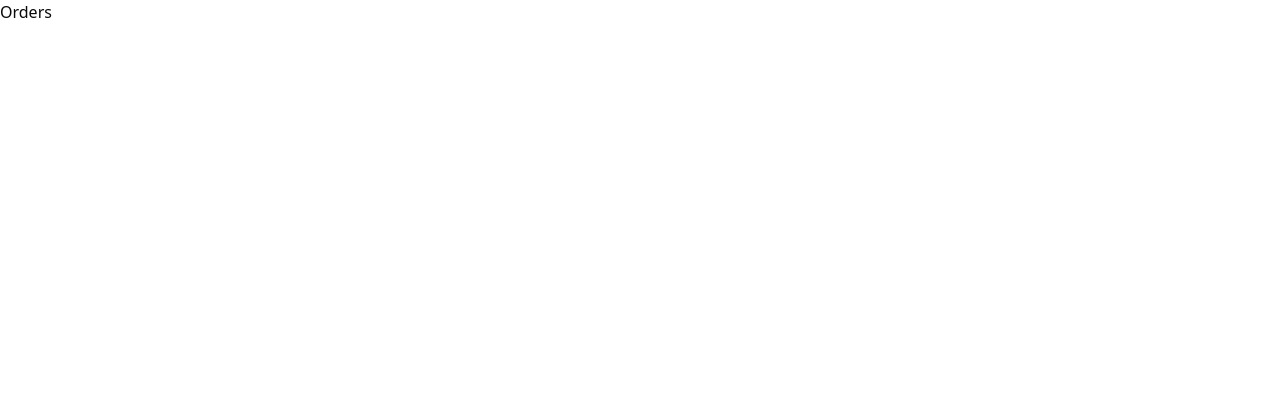
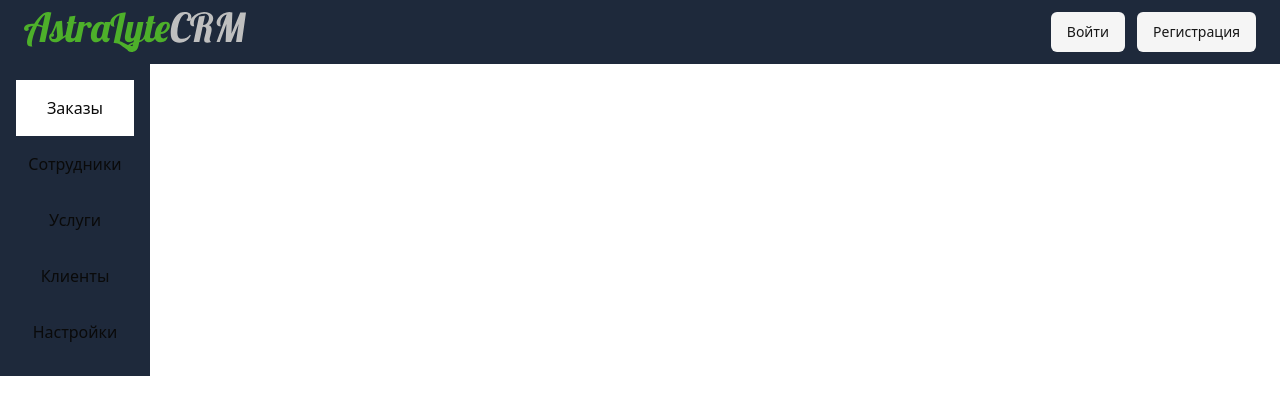
Before and after one commit to IvanGubkin/crm-astra, a React (Vite) app: page /orders in a window 1280 px wide. Shown: the top 414 px of the page. Built offline with nearby package versions, Linux system fonts and the light colour scheme.

Commit message:
add navigate

```diff
--- a/src/main.tsx
+++ b/src/main.tsx
@@ -1,7 +1,7 @@
 import {StrictMode} from "react";
 import {createRoot} from "react-dom/client";
-import "./index.css";
 import App from "./app/App";
+import "@/shared/styles/global.css"
 
 createRoot(document.getElementById("root")!).render(
   <StrictMode>
--- a/src/pages/orders/ui/orders.tsx
+++ b/src/pages/orders/ui/orders.tsx
@@ -1,3 +1,17 @@
-export function Orders(){
-    return<>Orders</>
+
+import {Header} from "@/widgets/header";
+import { Navigate } from "@/widgets/navigate";
+
+
+
+
+
+
+export function Orders() {
+  return (
+    <div className={"auth_page"}>
+      <Header />
+      <Navigate />
+    </div>
+  );
 }
--- a/src/index.css
+++ b/src/shared/styles/global.css
@@ -1,6 +1,20 @@
 @tailwind base;
 @tailwind components;
 @tailwind utilities;
+
+@layer components {
+  .auth_page {
+    display: grid;
+    grid-template-areas: "header header header" "navigate main main";
+    grid-template-columns: 150px auto auto;
+  }
+  .header {
+    grid-area: header;
+  }
+  .navigate {
+    grid-area: navigate;
+  }
+}
 
 @layer base {
   :root {
--- a/src/widgets/header/ui/header.tsx
+++ b/src/widgets/header/ui/header.tsx
@@ -3,10 +3,11 @@ import logoAstraLyte from "../../assets/logoAstraLyte.svg";
 import {cn} from "@/shared/lib/utils";
 import {Link} from "react-router-dom";
 
+
 export function Header() {
   return (
     <header
-      className={cn("flex items-center justify-between px-6 py-3 bg-slate-800")}
+      className={cn("header flex items-center justify-between px-6 py-3 bg-slate-800")}
     >
       <Link to={"/"}>
         <img alt="logo" src={logoAstraLyte} />
--- a/src/widgets/navigate/ui/navigate.tsx
+++ b/src/widgets/navigate/ui/navigate.tsx
@@ -1,3 +1,25 @@
-export function Navigate(){
-    return<></>
+import { cn } from "@/shared/lib/utils";
+import {NavLink} from "react-router-dom";
+
+
+export function Navigate() {
+  return (
+    <nav className={cn("navigate h-max bg-slate-800 py-4 px-4" )}>
+      <NavLink className={"flex justify-center px-2 py-4 bg-white " } to={"/orders"}>
+        <p>Заказы</p>
+      </NavLink>
+      <NavLink className={"flex justify-center px-2 py-4"} to={"/staffs"}>
+        <p>Сотрудники</p>
+      </NavLink>
+      <NavLink className={"flex justify-center px-2 py-4"} to={"/service"}>
+        <p>Услуги</p>
+      </NavLink>
+      <NavLink className={"flex justify-center px-2 py-4"} to={"/clients"}>
+        <p>Клиенты</p>
+      </NavLink>
+      <NavLink className={"flex justify-center px-2 py-4"} to={"/settings"}>
+        <p>Настройки</p>
+      </NavLink>
+    </nav>
+  );
 }
```
Also changed, not shown: components.json.
